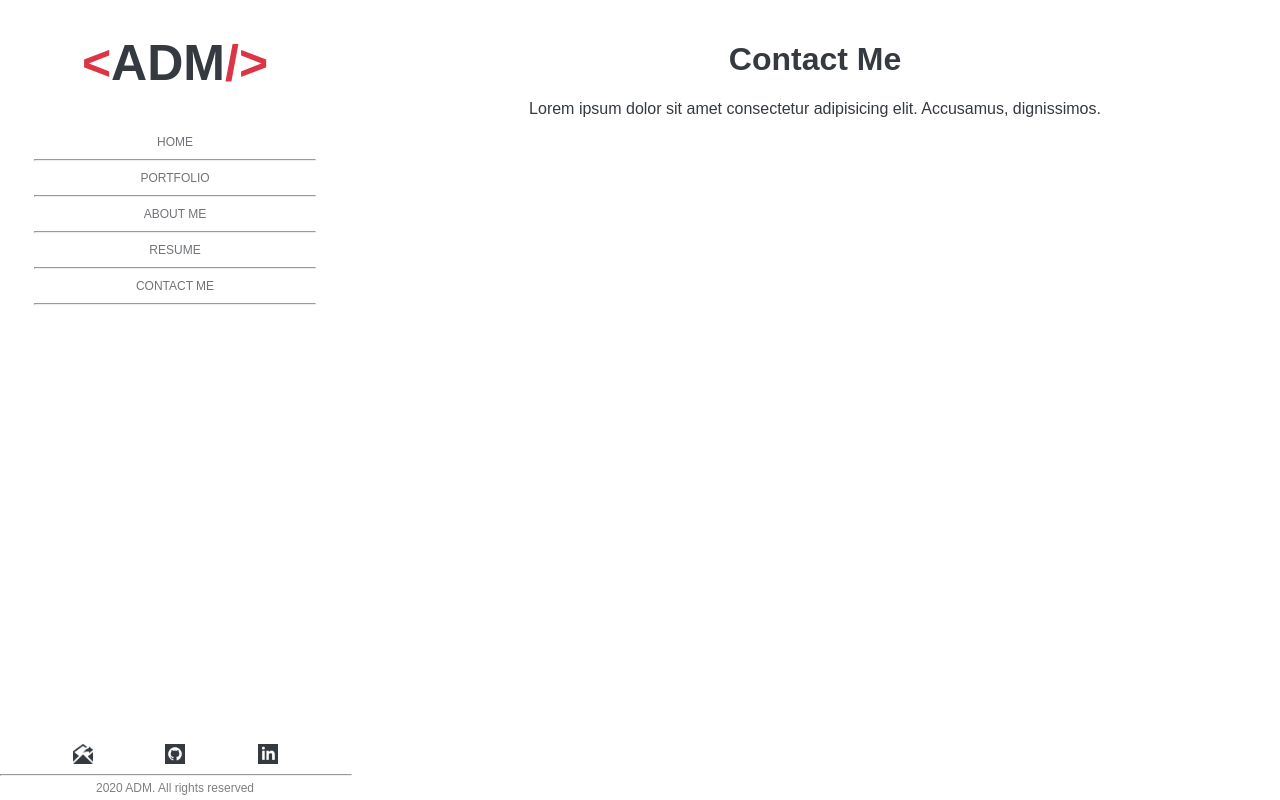
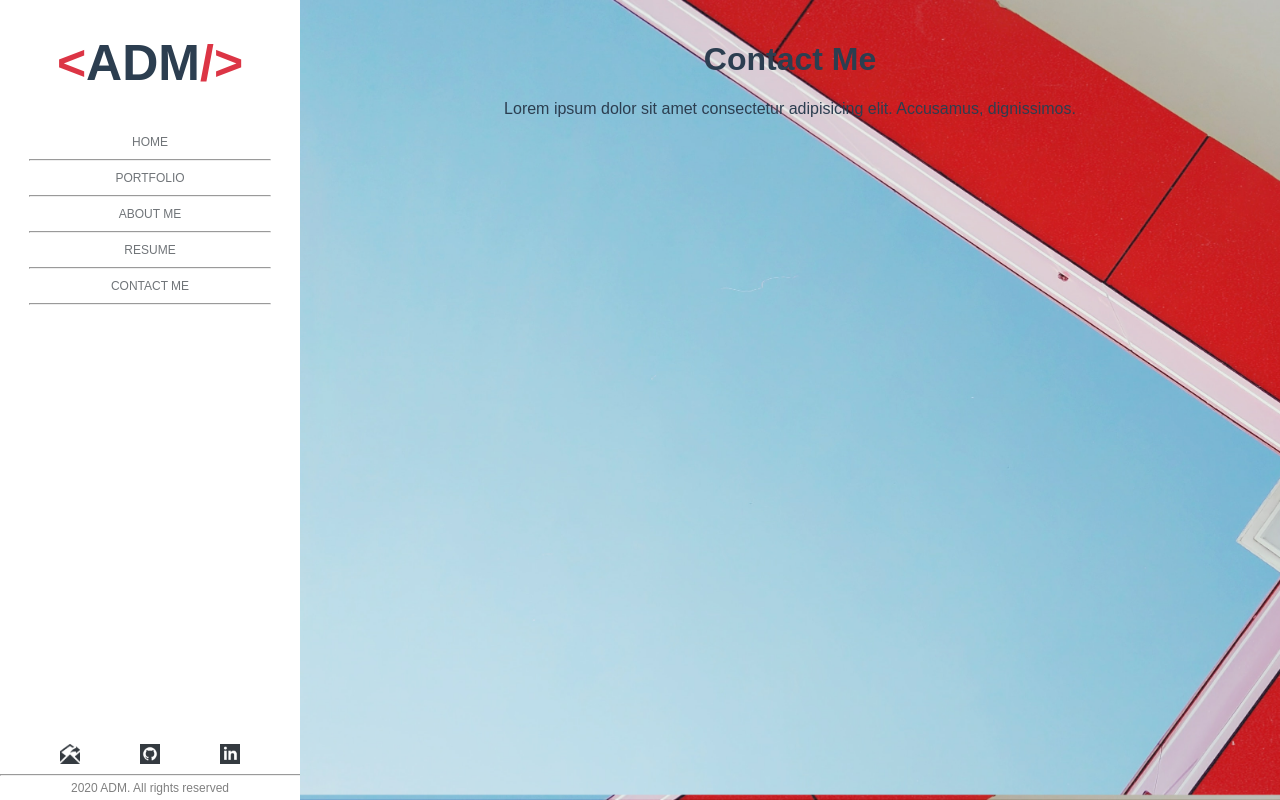
Before and after one commit to AmadoJunior/PersonalSiteVUE, a Vue app: page /#/contactme in a window 1280 px wide. Built offline with nearby package versions, Linux system fonts and the light colour scheme; a web font is replaced by a local one.

Commit message:
added page transitions and background img

```diff
--- a/src/AboutMe.vue
+++ b/src/AboutMe.vue
@@ -1,5 +1,5 @@
 <template>
-  <div id="container">
+  <div class="page" id="container">
     <div id="aboutme">
       <h1>About Me</h1>
       <p>Lorem ipsum dolor sit amet consectetur adipisicing elit. Consequatur illo voluptas beatae ad magni cum assumenda, odit voluptatum quos? Iusto quam quo ex incidunt asperiores?</p>
--- a/src/App.vue
+++ b/src/App.vue
@@ -1,7 +1,11 @@
 <template>
   <div id="app">
     <menuCmp/>
-    <router-view></router-view>
+    <div id="bg">
+      <transition name="view">
+        <router-view></router-view>
+      </transition>
+    </div>
   </div>
 </template>
 
@@ -25,11 +29,32 @@ export default {
 
 #app {
   font-family: 'Monda', sans-serif;
-  color:#343a40;
-}
-
-#app {
+  color:#2c3e50;
   display:flex;
 }
 
+#bg{
+  background-image: url("./assets/red.jpg");
+  background-repeat: no-repeat;
+  background-size: cover;
+  width:100%;
+}
+
+.view-enter-active, .view-leave-active {
+  transition: 0.5s;
+}
+
+.view-enter-active{
+  transition-delay: 0.5s;
+}
+
+.view-enter, .view-leave-to {
+  opacity: 0;
+  transform: translateY(200px);
+}
+
+.view-enter-to, .view-leave {
+  opacity: 1;
+  transform: translateY(0px);
+}
 </style>
--- a/src/ContactMe.vue
+++ b/src/ContactMe.vue
@@ -1,5 +1,5 @@
 <template>
-  <div id="container">
+  <div class="page" id="container">
     <div id="contactme">
       <h1>Contact Me</h1>
       <p>Lorem ipsum dolor sit amet consectetur adipisicing elit. Accusamus, dignissimos.</p>
--- a/src/Home.vue
+++ b/src/Home.vue
@@ -1,5 +1,5 @@
 <template>
-  <div id="container">
+  <div class="page" id="container">
     <div id="home">
       <h1>Home</h1>
       <p>Lorem, ipsum dolor sit amet consectetur adipisicing elit. Facere assumenda quasi rem harum accusamus? In error, laudantium illum placeat sint autem quae ipsam, numquam itaque quam nesciunt at reprehenderit voluptatem sunt harum similique facere. Reiciendis totam quas ab rem eaque eos vitae quasi eum. Earum sunt nesciunt molestiae quis dicta.</p>
@@ -32,6 +32,7 @@
     justify-content: space-evenly;
     align-items:center;
   }
+
   #home{
     margin:20px 75px 20px 75px;
     flex:1;
--- a/src/Portfolio.vue
+++ b/src/Portfolio.vue
@@ -1,5 +1,5 @@
 <template>
-  <div id="container">
+  <div class="page" id="container">
     <div id="portfolio">
       <h1>Portfolio</h1>
       <p>Lorem ipsum dolor sit amet consectetur adipisicing elit. Ipsa asperiores enim porro sunt quaerat doloribus rerum maiores? Ducimus, quidem animi?</p>
```
Also changed, not shown: src/assets/red.jpg (added).
